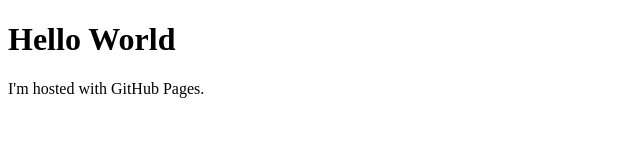
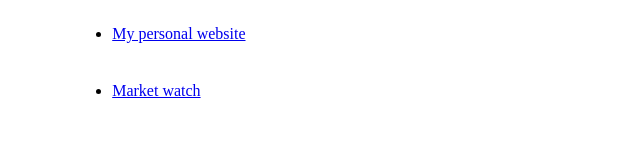
Before and after one commit to gejin19991214/gejin19991214.github.io, a plain HTML site: page index.html in a window 1280 px wide. Shown: the whole page, without its empty margins (0-640 px from the left). Drawn offline with Linux system fonts and the light colour scheme.

Commit message:
Update index.html

```diff
--- a/index.html
+++ b/index.html
@@ -1,7 +1,32 @@
 <!DOCTYPE html>
 <html>
-<body>
-<h1>Hello World</h1>
-<p>I'm hosted with GitHub Pages.</p>
-</body>
+  <head>
+    <title>kkertin</title>
+  </head>
+  <body>
+    <table border="0" cellspacing="0" width="90%" align="center">
+      <tbody>
+        <tr>
+          <td height="55" valign="top" width="50%">
+            <ul>
+              <li><a href="http://kkertin.com">My personal website</a></li>
+            </ul>
+          </td>
+          <td></td>
+        </tr>
+        <tr>
+          <td height="55" valign="top" width="50%">
+            <ul>
+              <li>
+                <a href="https://gejin19991214.github.io/market-watch/"
+                  >Market watch</a
+                >
+              </li>
+            </ul>
+          </td>
+          <td></td>
+        </tr>
+      </tbody>
+    </table>
+  </body>
 </html>
```
